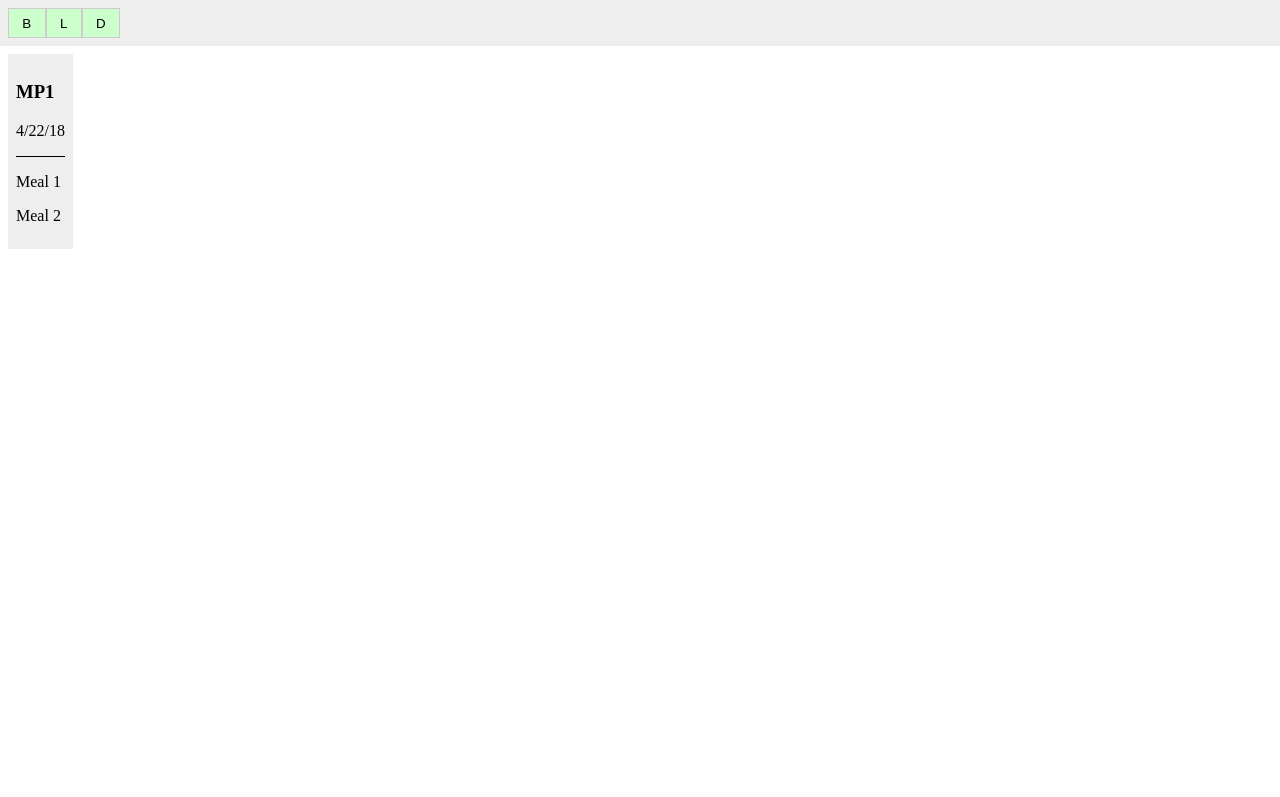
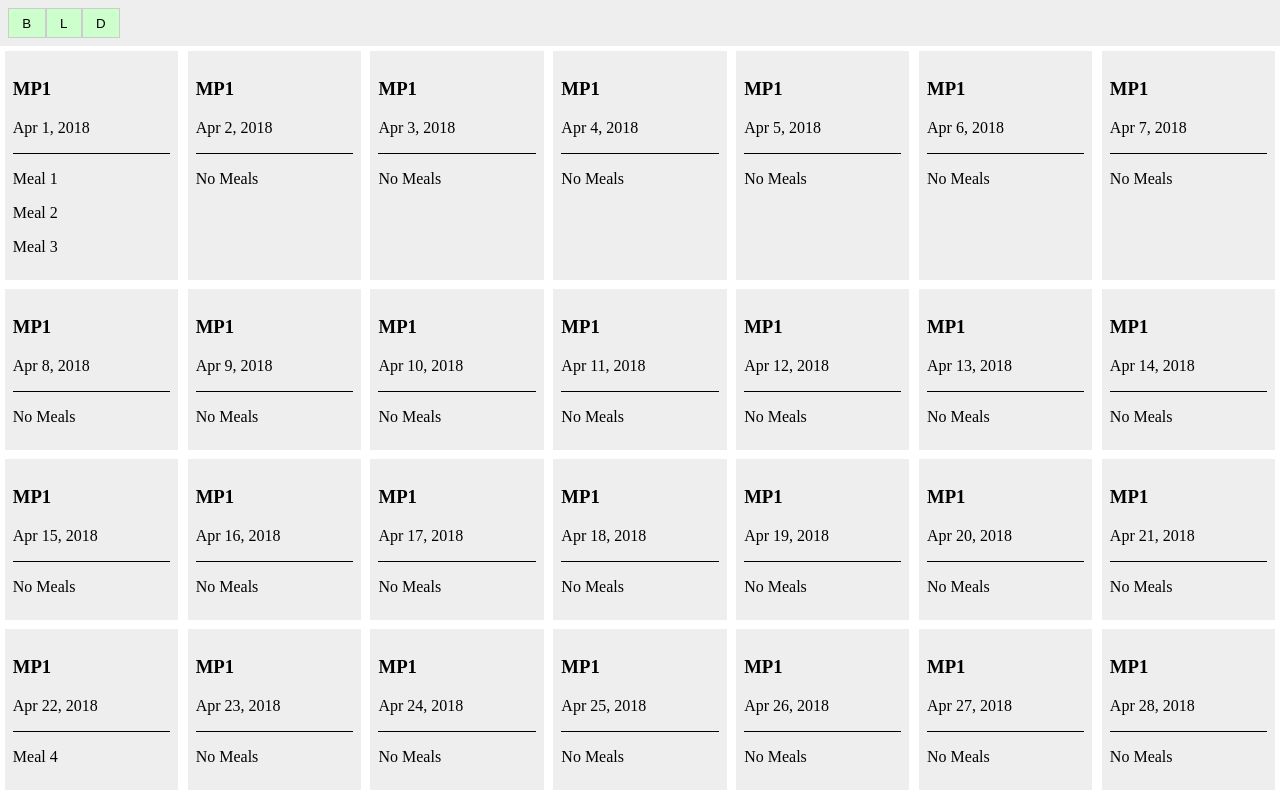
Before and after one commit to ManojBahuguna/Angular-Mealplanner, an Angular app: page / in a window 1280 px wide. Shown: the top 797 px of the page. Built offline with nearby package versions, Linux system fonts and the light colour scheme.

Commit message:
Implemented calendar functions and view

```diff
--- a/src/app/app.component.ts
+++ b/src/app/app.component.ts
@@ -8,7 +8,9 @@ import { Component } from '@angular/core';
 export class AppComponent {
   name = 'MP1';
   events = [
-    {id: 1, name: 'Meal 1', date: new Date('22 April 2018')},
-    {id: 2, name: 'Meal 2', date: new Date()},
+    {id: 1, name: 'Meal 1', date: new Date('1 April 2018')},
+    {id: 2, name: 'Meal 2', date: new Date('1 April 2018 13:00')},
+    {id: 3, name: 'Meal 3', date: new Date('1 April 2018 19:00')},
+    {id: 4, name: 'Meal 4', date: new Date()},
   ];
 }
--- a/src/app/meal-planner/meal-planner-view/meal-planner-cell/meal-planner-cell.component.css
+++ b/src/app/meal-planner/meal-planner-view/meal-planner-cell/meal-planner-cell.component.css
@@ -1,8 +1,8 @@
 .calendar-cell {
   background-color: #eee;
-  display: inline-block;
   padding: 0.5em;
-  margin: 0.5em;
+  width: 100%;
+  height: 100%;
 }
 
 .calendar-cell header {
--- a/src/app/meal-planner/meal-planner-view/meal-planner-cell/meal-planner-cell.component.html
+++ b/src/app/meal-planner/meal-planner-view/meal-planner-cell/meal-planner-cell.component.html
@@ -2,7 +2,7 @@
   <header>
     <h3>{{config.name}}</h3>
     <p class="calendar-date-info">
-      <span *ngIf="showDate">{{date | date: 'shortDate'}}</span>
+      <span *ngIf="showDate">{{date | date: 'mediumDate'}}</span>
       <span *ngIf="showDay">{{date | date: 'E'}}</span>
     </p>
   </header>
@@ -16,5 +16,6 @@
     <div *ngIf="config.dinner">
       <p *ngFor="let meal of dinnerMeals" >{{meal.name}}</p>
     </div>
+    <p *ngIf="!breakfastMeals && !lunchMeals && !dinnerMeals">No Meals</p>
   </div>
 </section>
--- a/src/app/meal-planner/meal-planner-view/meal-planner-cell/meal-planner-cell.component.ts
+++ b/src/app/meal-planner/meal-planner-view/meal-planner-cell/meal-planner-cell.component.ts
@@ -30,9 +30,11 @@ export class MealPlannerCellComponent implements OnInit {
     }
 
     const mealsByDate = this.config.mealEvents.mealsByDate.get(this.date.toLocaleDateString());
-    this.breakfastMeals = mealsByDate.get(TimeSlot.breakfast);
-    this.lunchMeals = mealsByDate.get(TimeSlot.lunch);
-    this.dinnerMeals = mealsByDate.get(TimeSlot.dinner);
+    if(mealsByDate) {
+      this.breakfastMeals = mealsByDate.get(TimeSlot.breakfast);
+      this.lunchMeals = mealsByDate.get(TimeSlot.lunch);
+      this.dinnerMeals = mealsByDate.get(TimeSlot.dinner);
+    }
   }
 
 }
--- a/src/app/meal-planner/meal-planner-view/meal-planner-view.component.css
+++ b/src/app/meal-planner/meal-planner-view/meal-planner-view.component.css
@@ -0,0 +1,18 @@
+.calendar {
+  display: flex;
+  flex-wrap: wrap;
+}
+
+.calendar > * {
+  padding: 0.3em;
+  flex-basis: calc(100%/7);
+  flex-grow: 1;
+  min-width: 200px;
+}
+
+@media(min-width:992px) {
+  .calendar > * {
+    flex-grow: unset;
+    min-width: auto;
+  }
+}
--- a/src/app/meal-planner/meal-planner-view/meal-planner-view.component.html
+++ b/src/app/meal-planner/meal-planner-view/meal-planner-view.component.html
@@ -1 +1,3 @@
-<app-meal-planner-cell [config]="config" [date]="date" ></app-meal-planner-cell>
+<div class="calendar">
+  <app-meal-planner-cell *ngFor="let day of calendar.days" [config]="config" [date]="day.date" ></app-meal-planner-cell>
+</div>
--- a/src/app/meal-planner/meal-planner-view/meal-planner-view.component.ts
+++ b/src/app/meal-planner/meal-planner-view/meal-planner-view.component.ts
@@ -1,13 +1,20 @@
-import { Component, Input } from '@angular/core';
+import { Component, Input, OnInit } from '@angular/core';
 import Config from '../models/Config';
+import CalendarMonth from '../models/Calendar';
 
 @Component({
   selector: 'app-meal-planner-view',
   templateUrl: './meal-planner-view.component.html',
   styleUrls: ['./meal-planner-view.component.css']
 })
-export class MealPlannerViewComponent {
+export class MealPlannerViewComponent implements OnInit {
   @Input() config:Config;
 
   date = new Date();
+  calendar = new CalendarMonth(this.date);
+
+  ngOnInit() {
+
+  }
+
 }
--- /dev/null
+++ b/src/app/meal-planner/models/Calendar.ts
@@ -0,0 +1,29 @@
+export class DateCell {
+  date: Date;
+
+  constructor(date: Date) {
+    this.date = date;
+  }
+}
+
+export default class CalendarMonth {
+  days: Array<DateCell>;
+
+  constructor(date: Date) {
+    this.days = [];
+    this.init(date);
+  }
+
+  init(date: Date) {
+    const y = date.getFullYear();
+    const m = date.getMonth();
+    const firstDate = new Date(y, m, 1).getDate();
+    const lastDate = new Date(y, m + 1, 0).getDate();
+
+    for(let i = firstDate; i <= lastDate; i++) {
+      const date = new Date(y, m, i);
+      const dateCell = new DateCell(date);
+      this.days.push(dateCell);
+    }
+  }
+}
```
